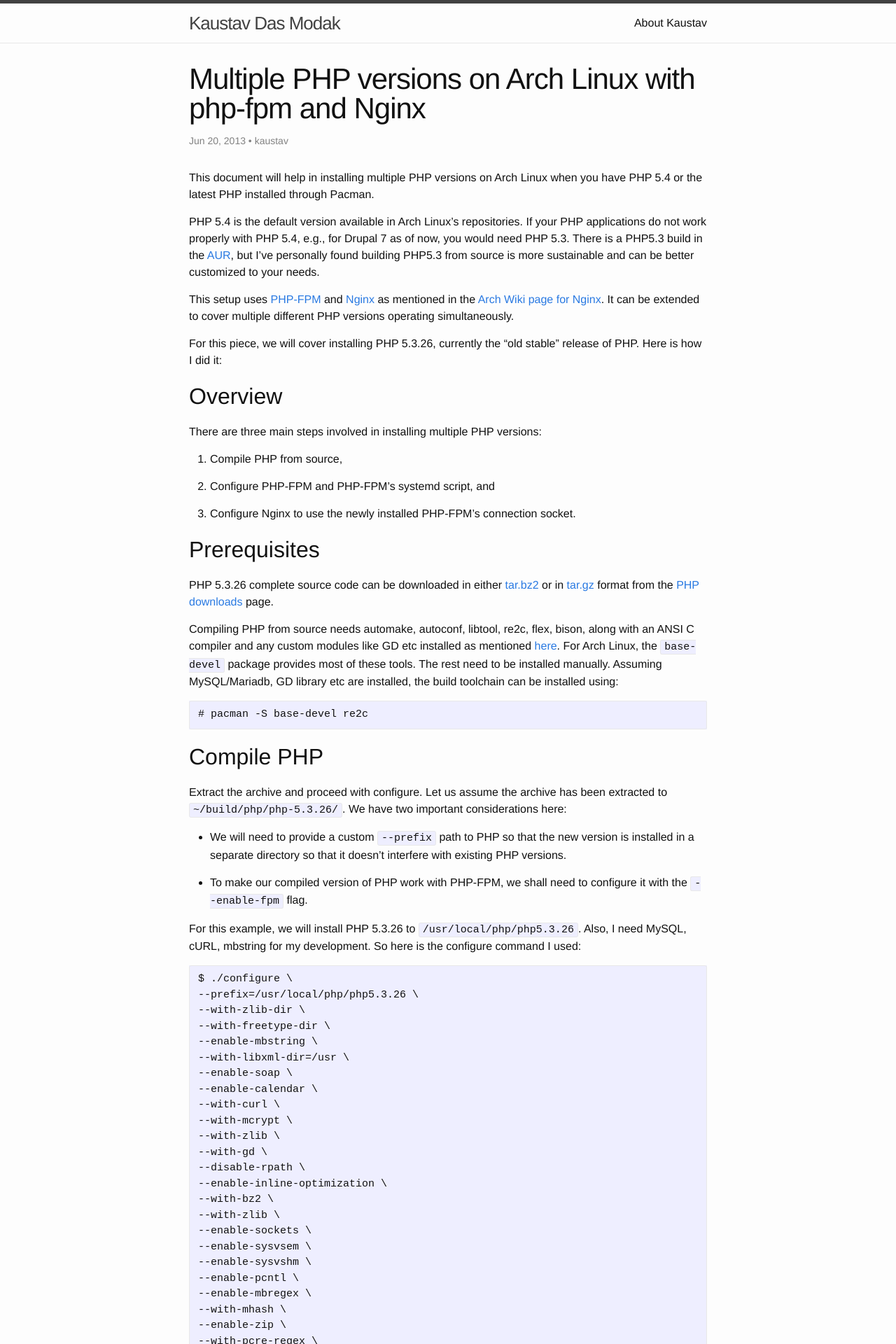
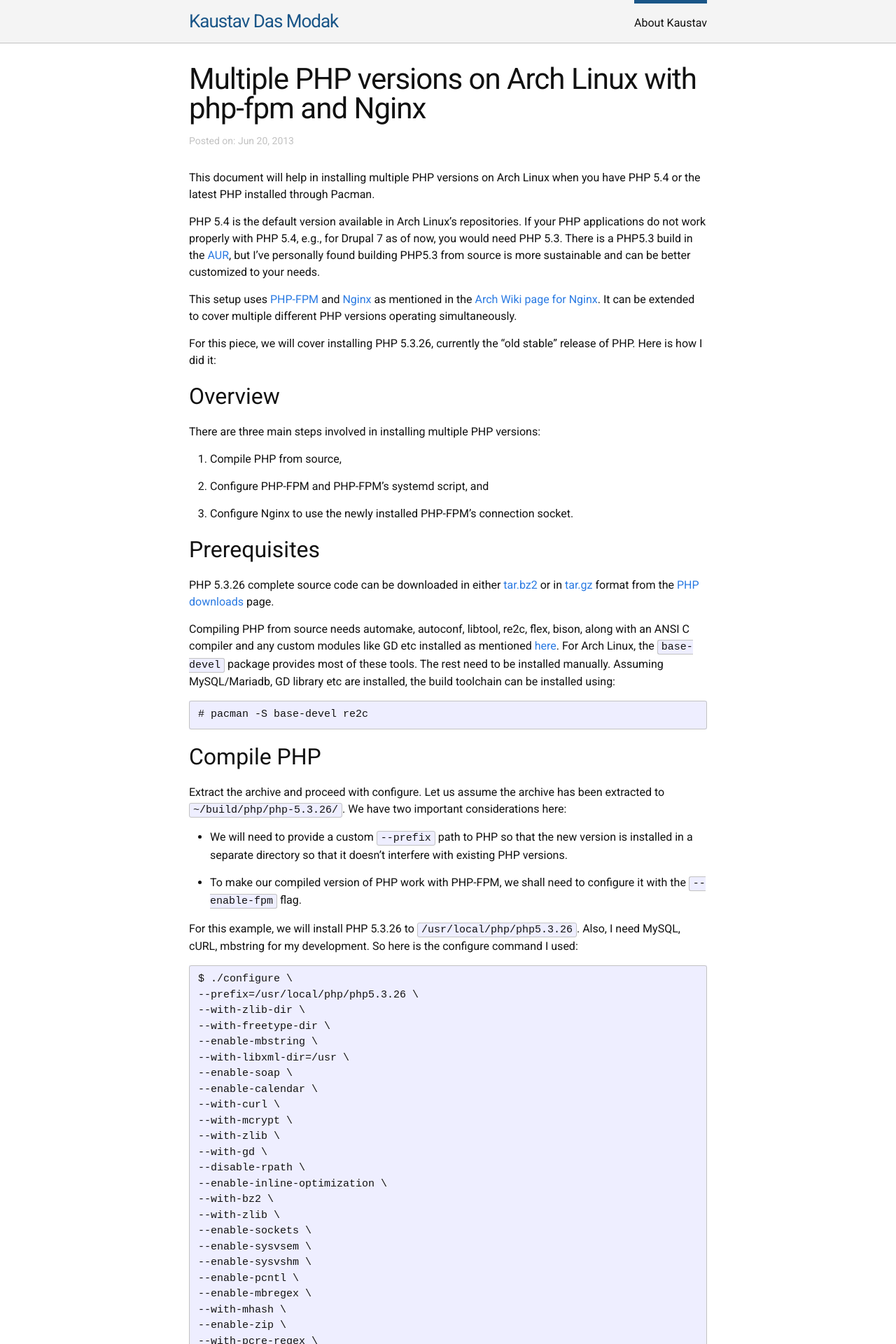
Before and after one commit to kaustavdm/website, a Jekyll site: the page built from _posts/2013-06-20-multiple-php-versions-arch-linux-php-fpm-nginx.markdown, in a window 1280 px wide. Shown: the top 1920 px of the page at 70% size. Built offline with Jekyll 4.4.1, drawn with Linux system fonts in a browser that asks for light colours; some of the changed text lies outside the part shown.

Commit message:
Start changing theme with CSS tweaks
Signed-off-by: Kaustav Das Modak <kaustav.dasmodak@yahoo.co.in>

```diff
--- a/_includes/footer.html
+++ b/_includes/footer.html
@@ -2,17 +2,9 @@
 
   <div class="wrapper">
 
-    <h2 class="footer-heading">{{ site.title }}</h2>
+    <div class="footer-col-wrapper">
 
-    <div class="footer-col-wrapper">
-      <div class="footer-col footer-col-1">
-        <ul class="contact-list">
-          <li>{{ site.title }}</li>
-          <li><a href="mailto:{{ site.email }}">{{ site.email }}</a></li>
-        </ul>
-      </div>
-
-      <div class="footer-col footer-col-2">
+      <div class="footer-col">
         <ul class="social-media-list">
           {% if site.github_username %}
           <li>
@@ -28,7 +20,7 @@
         </ul>
       </div>
 
-      <div class="footer-col footer-col-3">
+      <div class="footer-col">
         <p>{{ site.description }}</p>
       </div>
     </div>
--- a/_includes/head.html
+++ b/_includes/head.html
@@ -7,6 +7,7 @@
   <title>{% if page.title %}{{ page.title }}{% else %}{{ site.title }}{% endif %}</title>
   <meta name="description" content="{% if page.excerpt %}{{ page.excerpt | strip_html | strip_newlines | truncate: 160 }}{% else %}{{ site.description }}{% endif %}">
 
+  <link href='https://fonts.googleapis.com/css?family=Roboto:400,700,400italic,700italic&subset=latin,latin-ext,greek' rel='stylesheet' type='text/css'>
   <link rel="stylesheet" href="{{ "/css/main.css" | prepend: site.baseurl }}">
   <link rel="canonical" href="{{ page.url | replace:'index.html','' | prepend: site.baseurl | prepend: site.url }}">
   <link rel="alternate" type="application/rss+xml" title="{{ site.title }}" href="{{ "/feed.xml" | prepend: site.baseurl | prepend: site.url }}">
--- a/_layouts/post.html
+++ b/_layouts/post.html
@@ -5,11 +5,20 @@ layout: default
 
   <header class="post-header">
     <h1 class="post-title" itemprop="name headline">{{ page.title }}</h1>
-    <p class="post-meta"><time datetime="{{ page.date | date_to_xmlschema }}" itemprop="datePublished">{{ page.date | date: "%b %-d, %Y" }}</time>{% if page.author %} • <span itemprop="author" itemscope itemtype="http://schema.org/Person"><span itemprop="name">{{ page.author }}</span></span>{% endif %}</p>
+    <p class="post-meta meta">Posted on: <time datetime="{{ page.date | date_to_xmlschema }}" itemprop="datePublished">{{ page.date | date: "%b %-d, %Y" }}</time></p>
   </header>
 
   <div class="post-content" itemprop="articleBody">
-    {{ content }}
+      {{ content }}
   </div>
+  <p class="meta">
+      {% if page.categories.size > 0 %}
+      Posted in {{ page.categories | sort | array_to_sentence_string }}
+      {% endif %}
+      {% if page.categories.size > 0 && page.tags.size > 0 %}&nbsp;|&nbsp;{% endif %}
+      {% if page.tags.size > 0 %}
+      Tagged with {{ page.tags | sort | array_to_sentence_string }}
+      {% endif %}
+  </p>
 
 </article>
--- a/_sass/_base.scss
+++ b/_sass/_base.scss
@@ -23,6 +23,7 @@ body {
     -o-font-feature-settings: "kern" 1;
     font-feature-settings: "kern" 1;
     font-kerning: normal;
+    text-rendering: optimizelegibility;
 }
 
 
@@ -34,7 +35,8 @@ h1, h2, h3, h4, h5, h6,
 p, blockquote, pre,
 ul, ol, dl, figure,
 %vertical-rhythm {
-    margin-bottom: $spacing-unit / 2;
+  margin-bottom: $spacing-unit / 2;
+  text-rendering: optimizelegibility;
 }
 
 
--- a/_sass/_layout.scss
+++ b/_sass/_layout.scss
@@ -2,7 +2,6 @@
  * Site header
  */
 .site-header {
-    border-top: 5px solid $grey-color-dark;
     border-bottom: 1px solid $grey-color-light;
     min-height: 56px;
 
@@ -13,20 +12,23 @@
 .site-title {
     font-size: 26px;
     font-weight: 300;
-    line-height: 56px;
+    line-height: 61px;
     letter-spacing: -1px;
     margin-bottom: 0;
     float: left;
+    text-decoration: none;
+    color: $blue-color;
 
-    &,
-    &:visited {
-        color: $grey-color-dark;
+    &:hover {
+      color: $blue-color-dark;
+      text-decoration: none;
     }
 }
 
 .site-nav {
     float: right;
     line-height: 56px;
+    border-top: 5px solid $blue-color;
 
     .menu-icon {
         display: none;
@@ -124,31 +126,13 @@
     float: left;
     margin-bottom: $spacing-unit / 2;
     padding-left: $spacing-unit / 2;
-}
-
-.footer-col-1 {
-    width: -webkit-calc(35% - (#{$spacing-unit} / 2));
-    width:         calc(35% - (#{$spacing-unit} / 2));
-}
-
-.footer-col-2 {
-    width: -webkit-calc(20% - (#{$spacing-unit} / 2));
-    width:         calc(20% - (#{$spacing-unit} / 2));
-}
-
-.footer-col-3 {
-    width: -webkit-calc(45% - (#{$spacing-unit} / 2));
-    width:         calc(45% - (#{$spacing-unit} / 2));
+    width: -webkit-calc(50% - (#{$spacing-unit} / 2));
+    width:         calc(50% - (#{$spacing-unit} / 2));
 }
 
 @include media-query($on-laptop) {
-    .footer-col-1,
-    .footer-col-2 {
-        width: -webkit-calc(50% - (#{$spacing-unit} / 2));
-        width:         calc(50% - (#{$spacing-unit} / 2));
-    }
 
-    .footer-col-3 {
+    .footer-col {
         width: -webkit-calc(100% - (#{$spacing-unit} / 2));
         width:         calc(100% - (#{$spacing-unit} / 2));
     }
@@ -168,11 +152,12 @@
  * Page content
  */
 .page-content {
-    padding: $spacing-unit 0;
+  padding: $spacing-unit 0;
+  background-color: $white-color;
 }
 
 .page-heading {
-    font-size: 20px;
+    font-size: 18px;
 }
 
 .post-list {
@@ -240,3 +225,7 @@
         }
     }
 }
+
+.meta {
+  color: $grey-color-light;
+}
--- a/css/main.scss
+++ b/css/main.scss
@@ -6,7 +6,7 @@
 
 
 // Our variables
-$base-font-family: "Helvetica Neue", Helvetica, Arial, sans-serif;
+$base-font-family: "Roboto", "Helvetica Neue", Helvetica, Arial, sans-serif;
 $base-font-size:   16px;
 $base-font-weight: 400;
 $small-font-size:  $base-font-size * 0.875;
@@ -15,12 +15,18 @@ $base-line-height: 1.5;
 $spacing-unit:     30px;
 
 $text-color:       #111;
-$background-color: #fdfdfd;
+$background-color: #F4F4F4;
 $brand-color:      #2a7ae2;
 
+$white-color:      #ffffff;
+
 $grey-color:       #828282;
-$grey-color-light: lighten($grey-color, 40%);
+$grey-color-light: lighten($grey-color, 25%);
 $grey-color-dark:  darken($grey-color, 25%);
+
+$blue-color:       #1A5688;
+$blue-color-light: lighten($blue-color, 15%);
+$blue-color-dark:  darken($blue-color, 15%);
 
 // Width of the content area
 $content-width:    800px;
```
